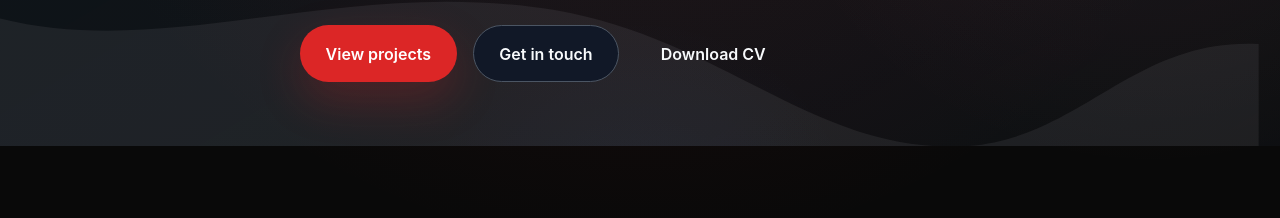
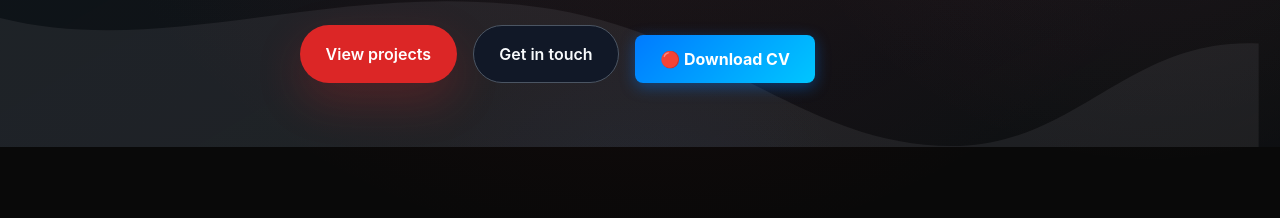
Before and after one commit to gavinoduor/personal-porfolio, a plain HTML site: page index.html in a window 1280 px wide. Shown: the part 380-598 px from the top of the page. Drawn offline with Linux system fonts and the light colour scheme.

Commit message:
Update index.html

```diff
--- a/index.html
+++ b/index.html
@@ -28,9 +28,10 @@
         <div class="hero-actions">
           <a href="#projects" class="btn btn-primary">View projects</a>
           <a href="#contact" class="btn btn-secondary">Get in touch</a>
-          <a href="Gavin_Oduor_CV.pdf" class="btn btn-primary=" target="_blank">
-            Download CV
-          </a>
+         <a href="Gavin_Oduor_CV.pdf" class="cv-btn" target="_blank">
+  🔴 Download CV
+</a>
+
         </div>
       </div>
     </section>
```
